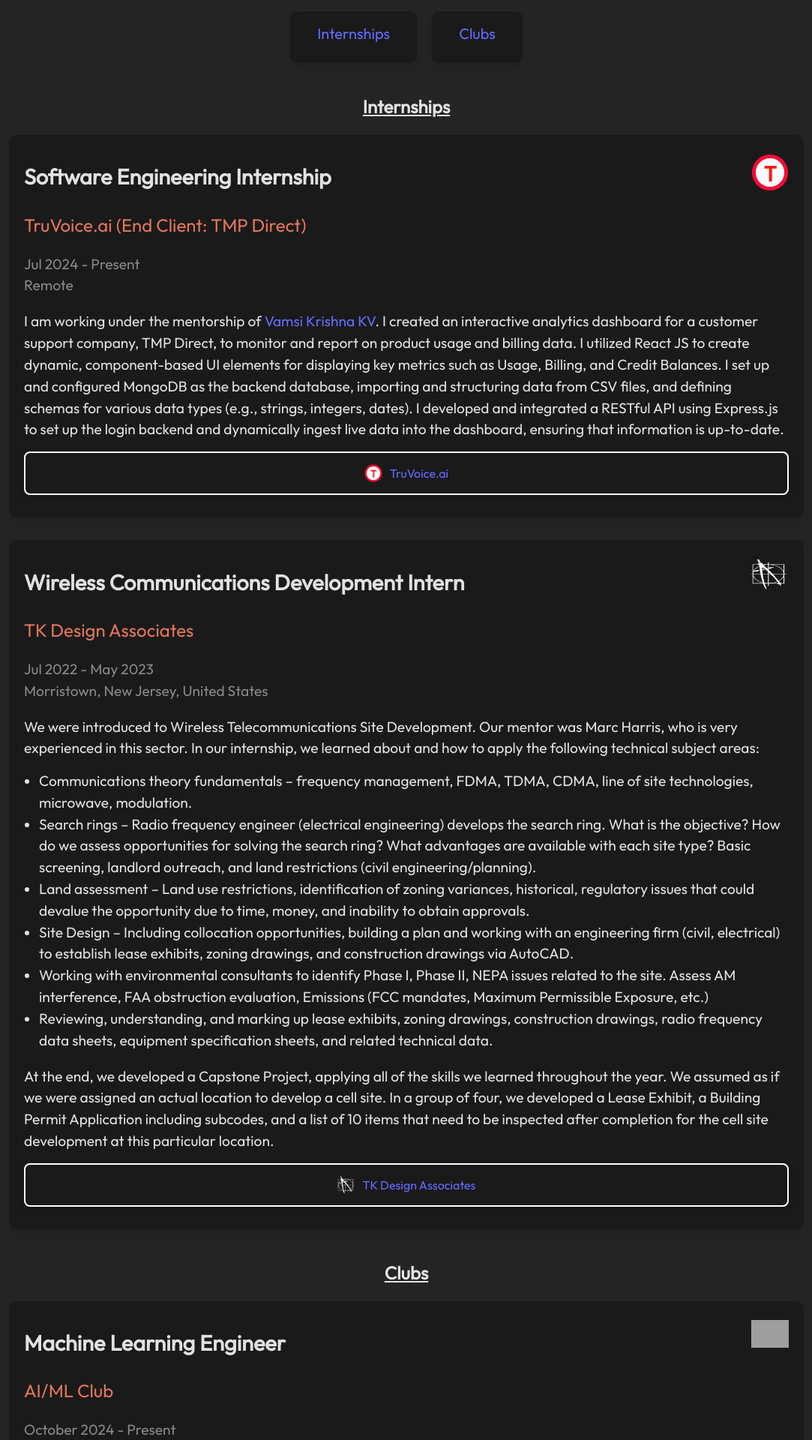
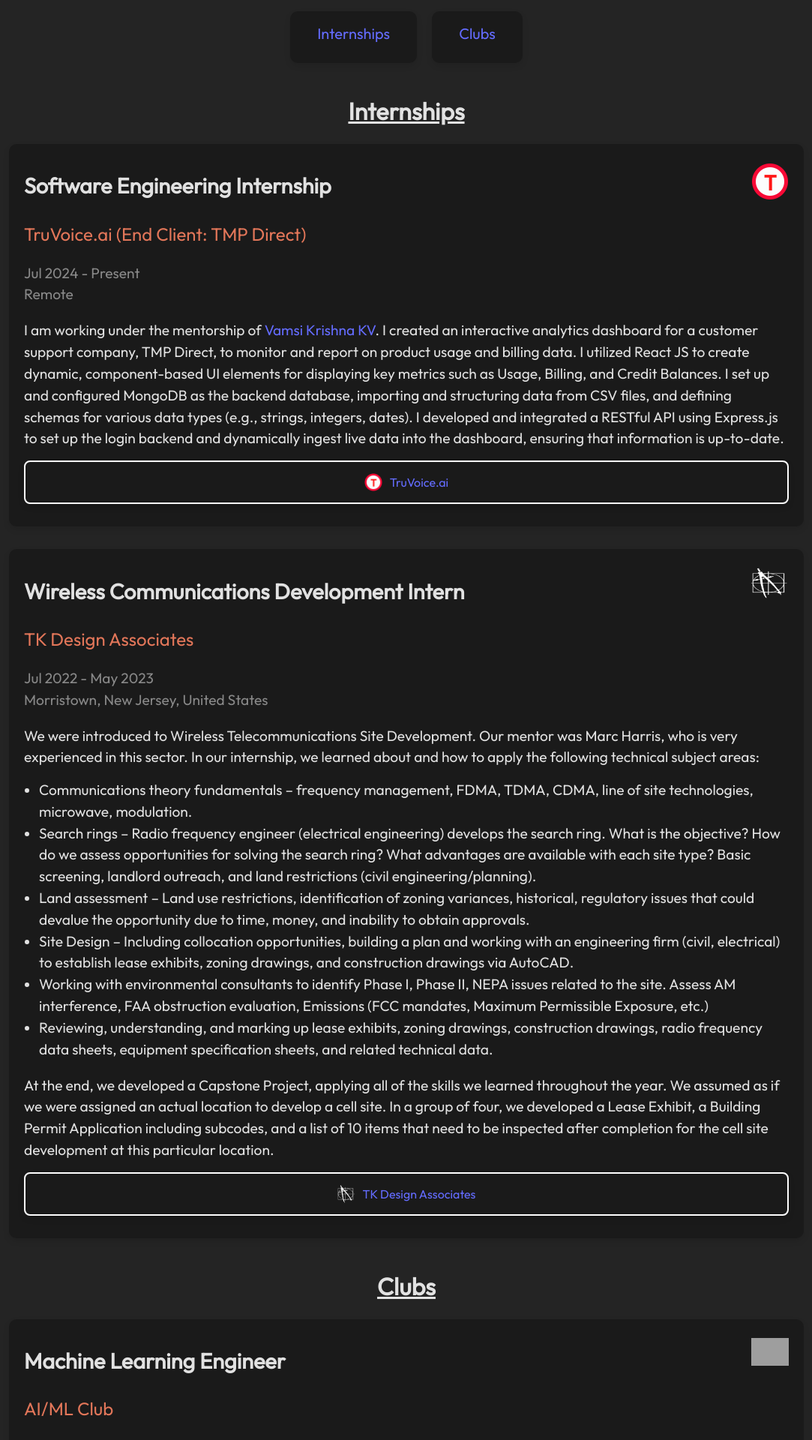
Before and after one commit to aluthra23/personal-website, a React (Vite) app: page /personal-website/experience in a window 1280 px wide. Shown: the part 240-2160 px from the top of the page at 75% size, without its empty margins (98-1181 px from the left). Built offline with nearby package versions, Linux system fonts and the light colour scheme; grey boxes are pictures that could not be loaded.

Commit message:
made text bigger for experience

```diff
--- a/src/components/experience/Clubs.jsx
+++ b/src/components/experience/Clubs.jsx
@@ -7,7 +7,7 @@ import AppDev from './clubs/AppDev';
 const Clubs = () => {
   return (
     <div className="computer-science-skills">
-        <h3 className='skills-subtitle' style={{'textAlign': 'center'}}>Clubs</h3>
+        <h3 className='experience-subtitle' style={{'textAlign': 'center'}}>Clubs</h3>
         <AIMLClub />
         <AppDev />
     </div>
--- a/src/components/experience/Work.jsx
+++ b/src/components/experience/Work.jsx
@@ -5,7 +5,7 @@ import TKDesign from './work/TKDesign';
 const Work = () => {
   return (
     <div className="computer-science-skills">
-        <h3 className='skills-subtitle' style={{'textAlign': 'center'}}>Internships</h3>
+        <h3 className='experience-subtitle' style={{'textAlign': 'center'}}>Internships</h3>
         <TruVoice />
         <TKDesign />
     </div>
--- a/src/components/projects/projects.css
+++ b/src/components/projects/projects.css
@@ -5,6 +5,13 @@
   display: block;
   width: 100%;
 }
+
+.experience-subtitle {
+  font-size: 2em;
+  margin-bottom: 20px;
+  text-decoration: underline;
+}
+
 
 .projects-container {
   /* position: static; */
```
